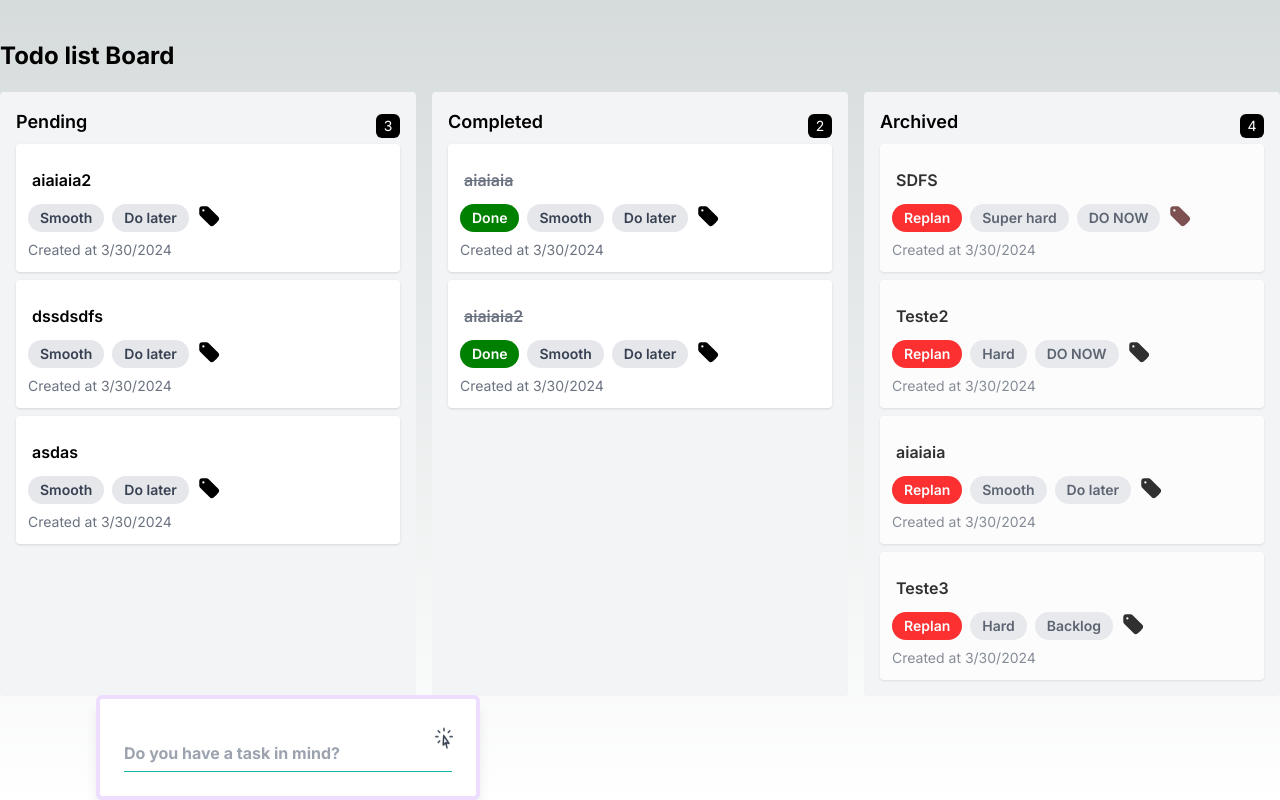
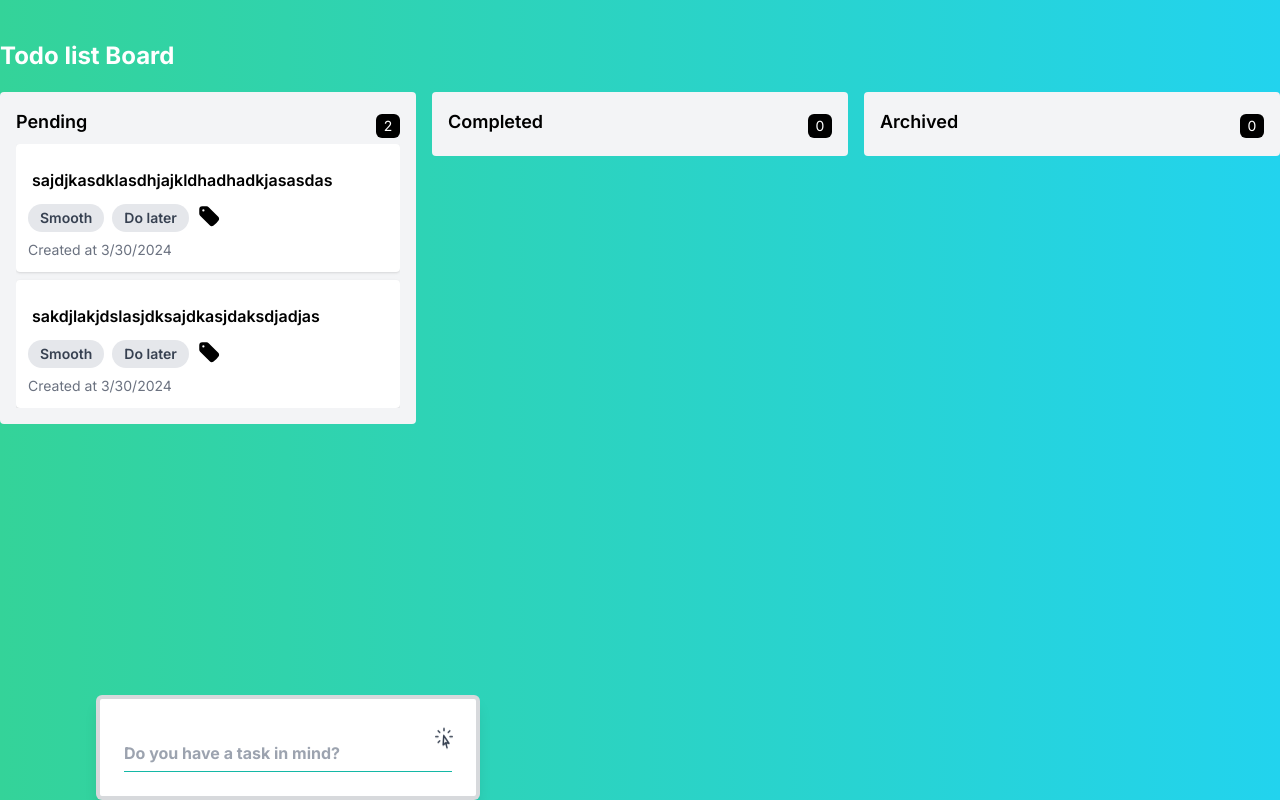
Before and after one commit to Shellyda/nextjs-todo-app, a Next.js app: page / in a window 1280 px wide. Built offline with nearby package versions, Linux system fonts and the light colour scheme; data requests are answered from the project's data file.

Commit message:
feat: style effects

```diff
--- a/server.json
+++ b/server.json
@@ -1,84 +1,21 @@
 {
   "todos": [
     {
-      "id": "bab0",
-      "title": "Teste2",
-      "color": "#000000",
-      "difficulty": 3,
-      "priority": 3,
-      "date": "2024-03-30T14:36:05.698Z",
-      "status": "archived"
-    },
-    {
-      "id": "e40d",
-      "title": "Teste3",
-      "color": "#000000",
-      "difficulty": 3,
-      "priority": 0,
-      "date": "2024-03-30T14:36:10.382Z",
-      "status": "archived"
-    },
-    {
-      "id": "1bea",
-      "title": "SDFS",
-      "color": "#602929",
-      "difficulty": 4,
-      "priority": 3,
-      "date": "2024-03-30T15:59:04.790Z",
-      "status": "archived"
-    },
-    {
-      "id": "8ce3",
-      "title": "aiaiaia",
+      "id": "2720",
+      "title": "sajdjkasdklasdhjajkldhadhadkjasasdas",
       "color": "#000000",
       "difficulty": 1,
       "priority": 1,
-      "date": "2024-03-30T17:00:48.950Z",
-      "status": "completed"
+      "date": "2024-03-30T18:41:26.653Z",
+      "status": "pending"
     },
     {
-      "id": "8234",
-      "title": "aiaiaia",
+      "id": "2cc7",
+      "title": "sakdjlakjdslasjdksajdkasjdaksdjadjas",
       "color": "#000000",
       "difficulty": 1,
       "priority": 1,
-      "date": "2024-03-30T17:01:23.170Z",
-      "status": "archived"
-    },
-    {
-      "id": "cbd9",
-      "title": "aiaiaia2",
-      "color": "#000000",
-      "difficulty": 1,
-      "priority": 1,
-      "date": "2024-03-30T17:02:40.411Z",
-      "status": "completed"
-    },
-    {
-      "id": "a4d5",
-      "title": "aiaiaia2",
-      "color": "#000000",
-      "difficulty": 1,
-      "priority": 1,
-      "date": "2024-03-30T17:02:42.103Z",
-      "status": "pending"
-    },
-    {
-      "id": "ebb1",
-      "title": "dssdsdfs",
-      "color": "#000000",
-      "difficulty": 1,
-      "priority": 1,
-      "date": "2024-03-30T17:13:06.555Z",
-      "status": "pending"
-    },
-    {
-      "id": "f27a",
-      "title": "asdas",
-      "color": "#000000",
-      "difficulty": 1,
-      "priority": 1,
-      "date": "2024-03-30T17:13:28.434Z",
+      "date": "2024-03-30T18:43:36.149Z",
       "status": "pending"
     }
   ]
--- a/src/app/components/Column/index.tsx
+++ b/src/app/components/Column/index.tsx
@@ -2,14 +2,27 @@ import { IColumn } from "./interfaces";
 
 export const Column = ({ title, children, tasksNumber }: IColumn) => {
   return (
-    <div className="bg-gray-100 rounded p-4">
+    <div
+      style={{
+        maxHeight: tasksNumber != 0 ? "38rem" : "4rem",
+      }}
+      id={title}
+      className={`bg-gray-100 rounded p-4`}
+    >
       <div className="flex items-center justify-between">
         <h2 className="text-lg font-semibold mb-2">{title}</h2>
         <div className="text-sm flex items-center justify-center w-6 h-6 rounded-md bg-black text-white">
           {tasksNumber}
         </div>
       </div>
-      <div className="space-y-2">{children}</div>
+      <div
+        className="space-y-2 overflow-y-auto"
+        style={{
+          maxHeight: "34rem",
+        }}
+      >
+        {children}
+      </div>
     </div>
   );
 };
--- a/src/app/components/FormInputs/index.tsx
+++ b/src/app/components/FormInputs/index.tsx
@@ -64,7 +64,7 @@ export const FormInputs = () => {
   return (
     <div
       ref={cardRef}
-      className="rounded-md overflow-hidden shadow-lg bg-white max-w-sm px-6 pt-9 border-purple-500 border-4 border-opacity-20 transition-opacity"
+      className="rounded-md overflow-hidden shadow-lg bg-white max-w-sm px-6 pt-9 border-gray-700 border-4 border-opacity-20 transition-opacity"
     >
       {!focused ? (
         <CursorArrowRaysIcon
@@ -91,6 +91,7 @@ export const FormInputs = () => {
           id="todo-title"
           type="text"
           name="title"
+          maxLength={36}
           placeholder="Do you have a task in mind?"
           alt="Text input"
           value={value.title}
--- a/src/app/globals.css
+++ b/src/app/globals.css
@@ -1,12 +1,6 @@
 @tailwind base;
 @tailwind components;
 @tailwind utilities;
-
-:root {
-  --foreground-rgb: 0, 0, 0;
-  --background-start-rgb: 214, 219, 220;
-  --background-end-rgb: 255, 255, 255;
-}
 
 @media (prefers-color-scheme: dark) {
   :root {
@@ -18,13 +12,6 @@
 
 body,
 html {
-  color: rgb(var(--foreground-rgb));
-  background: linear-gradient(
-      to bottom,
-      transparent,
-      rgb(var(--background-end-rgb))
-    )
-    rgb(var(--background-start-rgb));
   -webkit-font-smoothing: antialiased;
   height: 100%;
 }
--- a/src/app/page.tsx
+++ b/src/app/page.tsx
@@ -3,7 +3,7 @@ import { TodoList } from "./screens";
 
 const Home = () => {
   return (
-    <main className="flex items-center justify-around">
+    <main className="h-full w-full flex items-center justify-around bg-gradient-to-r from-emerald-400 to-cyan-400">
       <AddTodo />
 
       <TodoList />
--- a/src/app/screens/TodoList/index.tsx
+++ b/src/app/screens/TodoList/index.tsx
@@ -42,9 +42,14 @@ export const TodoList = async () => {
   };
 
   return (
-    <div className="container mx-auto">
+    <div
+      className="container mx-auto absolute"
+      style={{
+        top: "0",
+      }}
+    >
       <main className="mt-10">
-        <h1 className="text-2xl font-bold mb-5">Todo list Board</h1>
+        <h1 className="text-2xl font-bold mb-5 text-white">Todo list Board</h1>
         <div className="grid grid-cols-3 gap-4">
           <Column title="Pending" tasksNumber={pendingTasks.length}>
             {pendingTasks.map((task: ITask) => (
```
